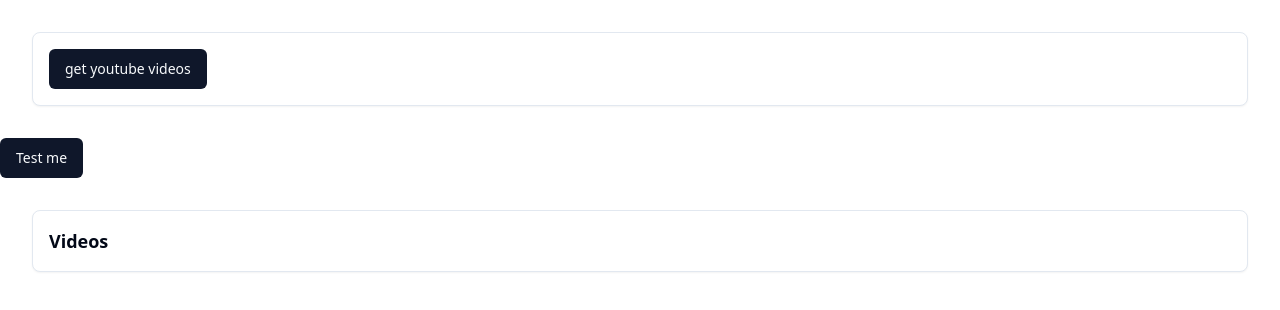
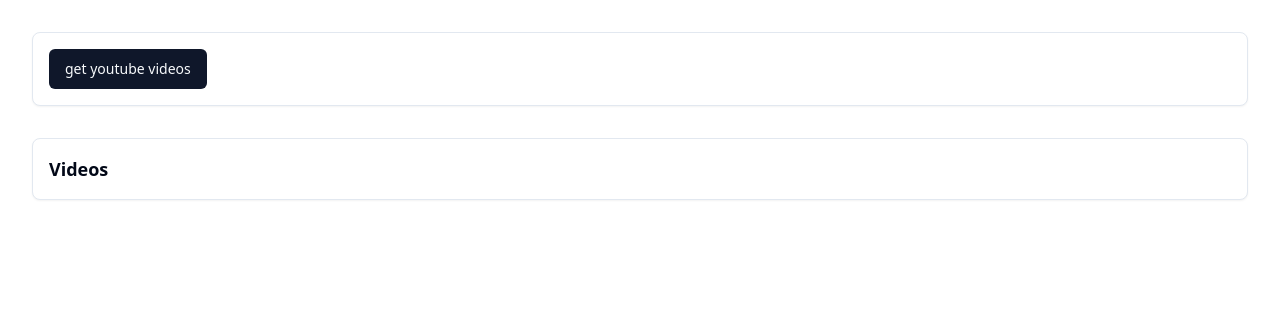
Before and after one commit to RichardSchwarcz/notion-video-gallery-client, a Next.js app: page /app in a window 1280 px wide. Shown: the top 310 px of the page. Built offline with nearby package versions, Linux system fonts and the light colour scheme.

Commit message:
chore: move setting cookies to redirect page

```diff
--- a/src/pages/app.tsx
+++ b/src/pages/app.tsx
@@ -26,14 +26,6 @@ function App() {
       console.log(data)
       setSyncData(data.videos.items)
     }
-  }
-
-  async function getTestcookie() {
-    const isProduction = process.env.NODE_ENV === 'production'
-    const API_URL = isProduction ? URLs.redirect.prod : URLs.redirect.dev
-    await fetch(API_URL + window.location.search, {
-      credentials: 'include',
-    })
   }
 
   type video = {
@@ -74,20 +66,6 @@ function App() {
         </div>
       </div>
 
-      <Button
-        onClick={() => {
-          getTestcookie()
-            .then(() => {
-              console.log('cookie set')
-            })
-            .catch((e) => {
-              console.error(e)
-            })
-        }}
-      >
-        Test me
-      </Button>
-
       <div className="m-8 border bg-card shadow-sm  rounded-lg">
         <p className="p-4 text-lg font-bold">Videos</p>
         {syncData.map((video: video) => {
```
